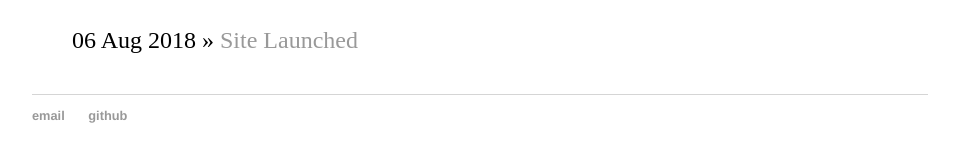
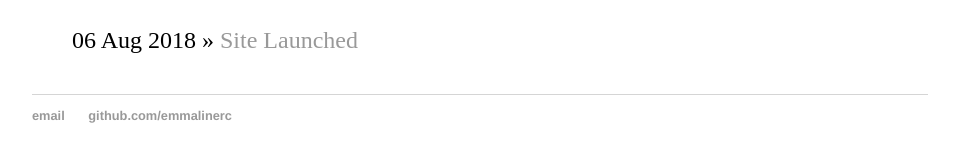
Before and after one commit to emmalinerc/emmalinerc.github.io, a Jekyll site: the page built from blog/index.html, in a window 1280 px wide. Shown: the part 170-332 px from the top of the page, without its empty margins (160-1119 px from the left). Built offline with Jekyll 4.4.1, drawn with Linux system fonts in a browser that asks for light colours.

Commit message:
info changed

```diff
--- a/_layouts/default.html
+++ b/_layouts/default.html
@@ -26,7 +26,7 @@
   <footer>
    <ul>
    <li><a href="mailto:emmalinerc@gmail.com">email</a></li>
-   <li><a href="https://github.com/emmalinerc">github</a></li>
+   <li><a href="https://github.com/emmalinerc">github.com/emmalinerc</a></li>
    </ul>
   </footer>
   </body>
```
